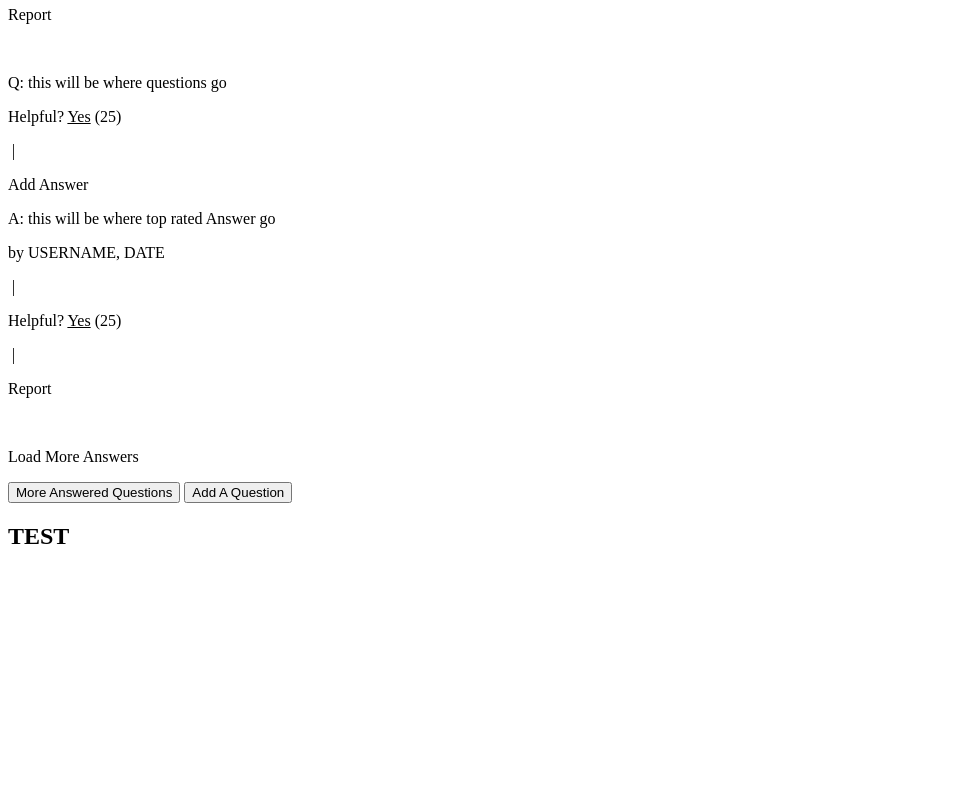
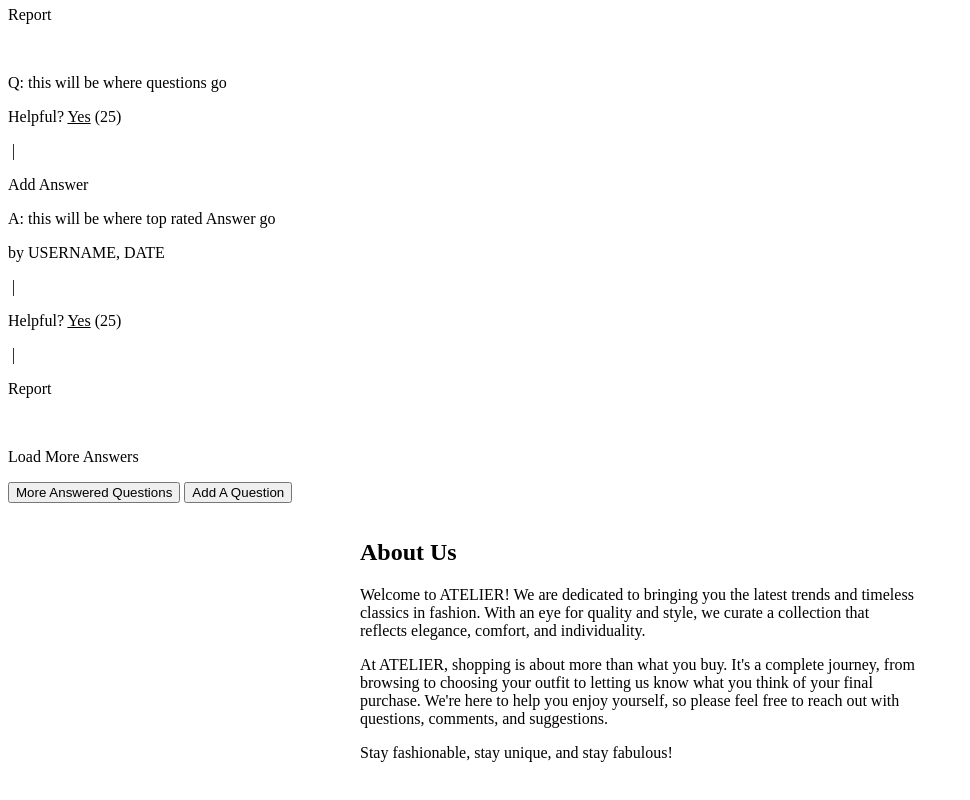
Before and after one commit to mcuellar98/SDC, a React (Create React App) app in the folder client/: page / in a window 1280 px wide. Shown: the part 1396-2196 px from the top of the page, without its empty margins (0-970 px from the left). Before the commit the page ends 1966 px from the top, so only its background shows below. Built offline with nearby package versions, Linux system fonts and the light colour scheme; the HTML template or start-up script is replaced by a standard one.

Commit message:
about section done

```diff
--- a/client/src/components/ComponentH/AboutSection.jsx
+++ b/client/src/components/ComponentH/AboutSection.jsx
@@ -1,13 +1,27 @@
 import React from 'react';
 
 const AboutSection = () => {
+  const containerStyle = {
+    padding: '16px 22rem',
+  };
+
 
   return (
-    <section>
-      <h1>TEST</h1>
+    <section className="bg-[#27272A] py-16 text-white font-sans flex items-center">
+      <div className="container mx-auto text-center" style={containerStyle} >
+        <h2 className="text-3xl font-bold mb-4 font-mono" >About Us</h2>
+        <p className="text-xl mb-8 font-medium font-mono" >
+        Welcome to ATELIER! We are dedicated to bringing you the latest trends and timeless classics in fashion. With an eye for quality and style, we curate a collection that reflects elegance, comfort, and individuality.
+        </p>
+        <p className="text-xl mb-8 font-medium font-mono" >
+          At ATELIER, shopping is about more than what you buy. It's a complete journey, from browsing to choosing your outfit to letting us know what you think of your final purchase. We're here to help you enjoy yourself, so please feel free to reach out with questions, comments, and suggestions.
+        </p>
+        <p className="text-xl font-medium font-mono">
+          Stay fashionable, stay unique, and stay fabulous!
+        </p>
+      </div>
     </section>
-  )
+  );
 };
 
-
 export default AboutSection;
```
Also changed, not shown: 2 other files (tests, documents, lock files or other folders).
